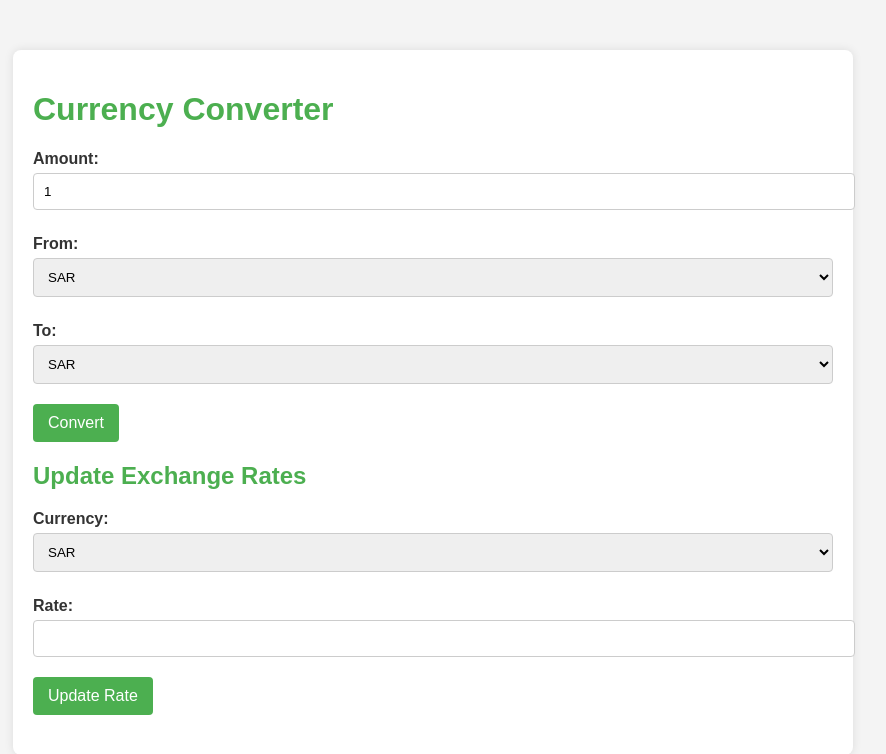
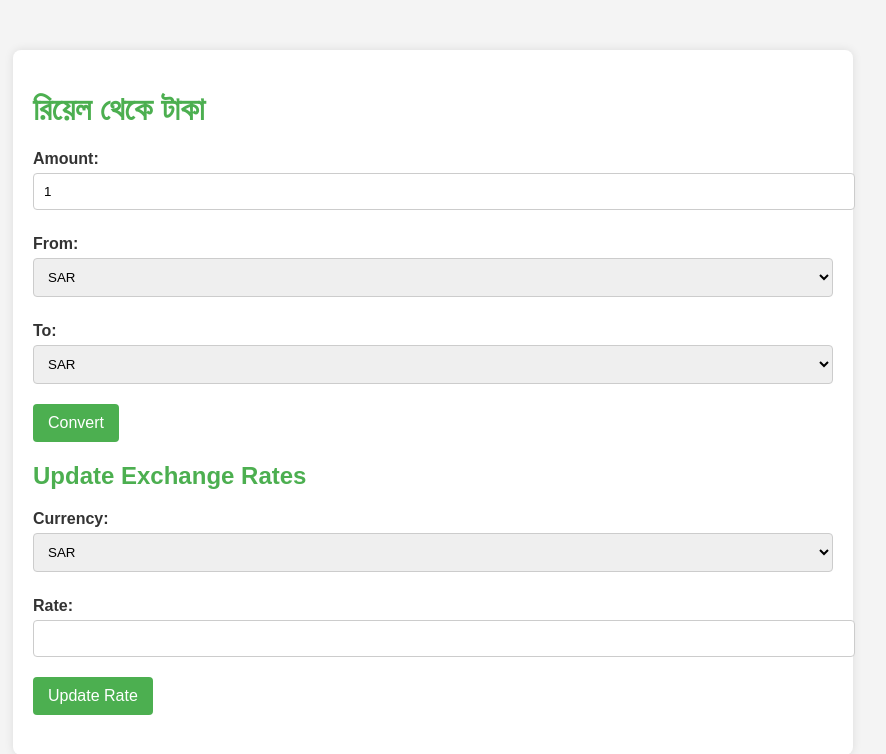
Before and after one commit to samovie1/Sultan, a plain HTML site: page Index.html in a window 1280 px wide. Shown: the whole page, without its empty margins (207-1093 px from the left). Drawn offline with Linux system fonts and the light colour scheme.

Commit message:
Update Index.html

```diff
--- a/Index.html
+++ b/Index.html
@@ -73,7 +73,7 @@
 </head>
 <body>
     <div class="container">
-        <h1>Currency Converter</h1>
+        <h1>রিয়েল থেকে টাকা</h1>
 
         <label for="amount">Amount:</label>
         <input type="number" id="amount" value="1">
```
